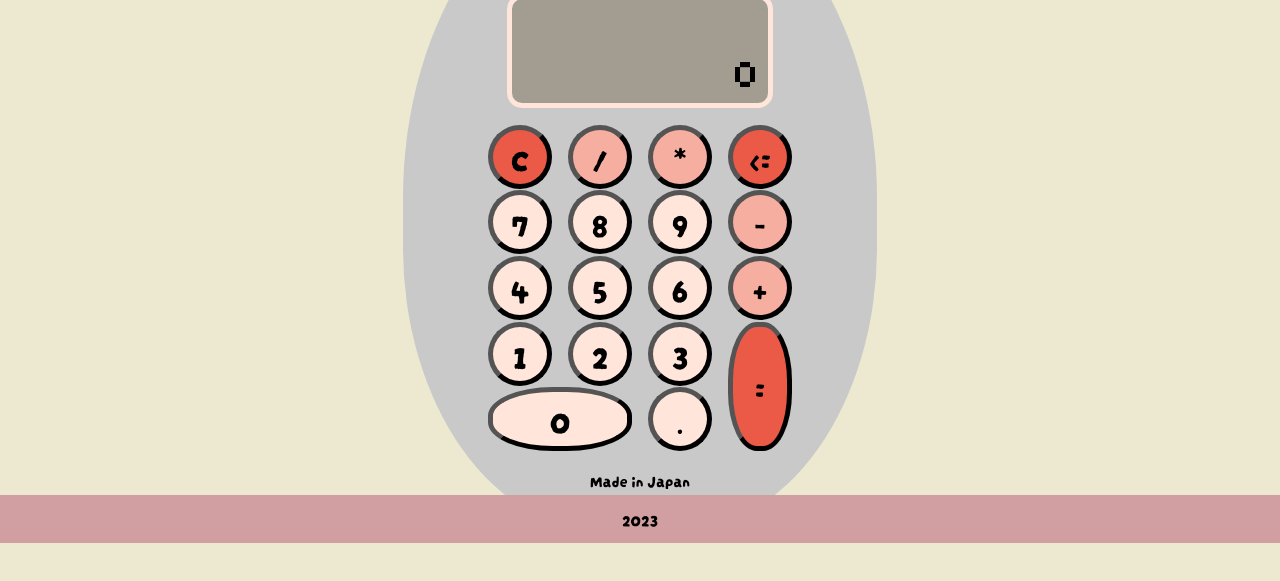
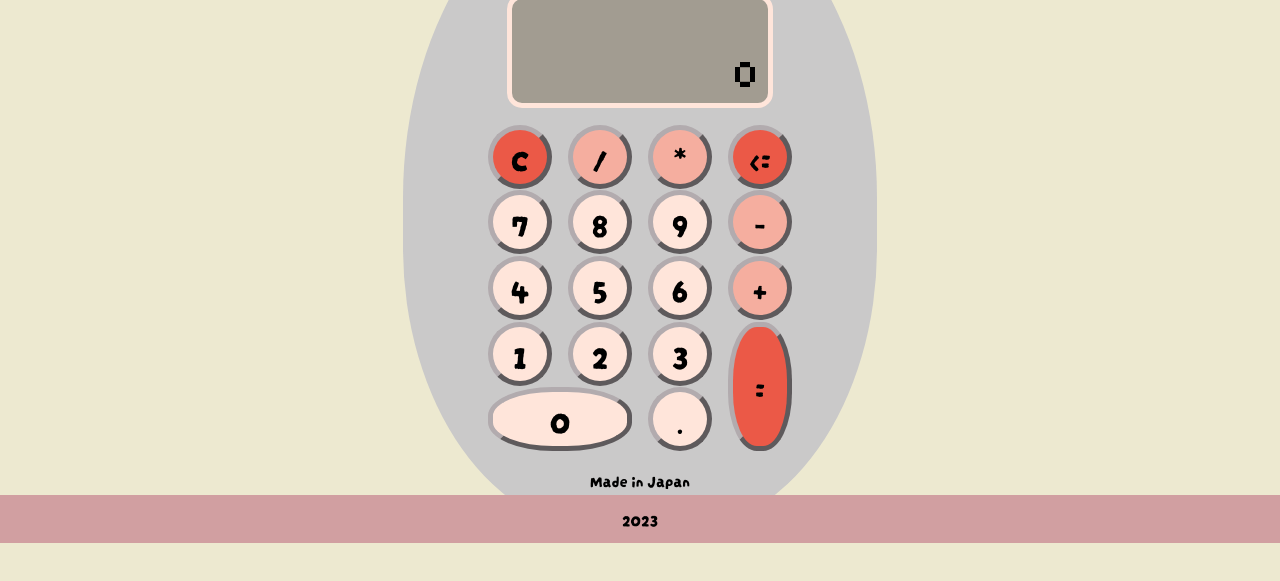
Before and after one commit to projecteurlumiere/calculator, a plain HTML site: page index.html in a window 1280 px wide. Shown: the part 257-838 px from the top of the page. Drawn offline with Linux system fonts and the light colour scheme.

Commit message:
changed buttons' border color

```diff
--- a/style.css
+++ b/style.css
@@ -141,7 +141,7 @@ button {
     width: var(--button-size);
     height: var(--button-size);
     border-width: 5px;
-    border-color: black;
+    border-color: #b2abae;
     border-radius: 50%;
     background-color: #ffe5da;
     font-size: 2rem;
```
